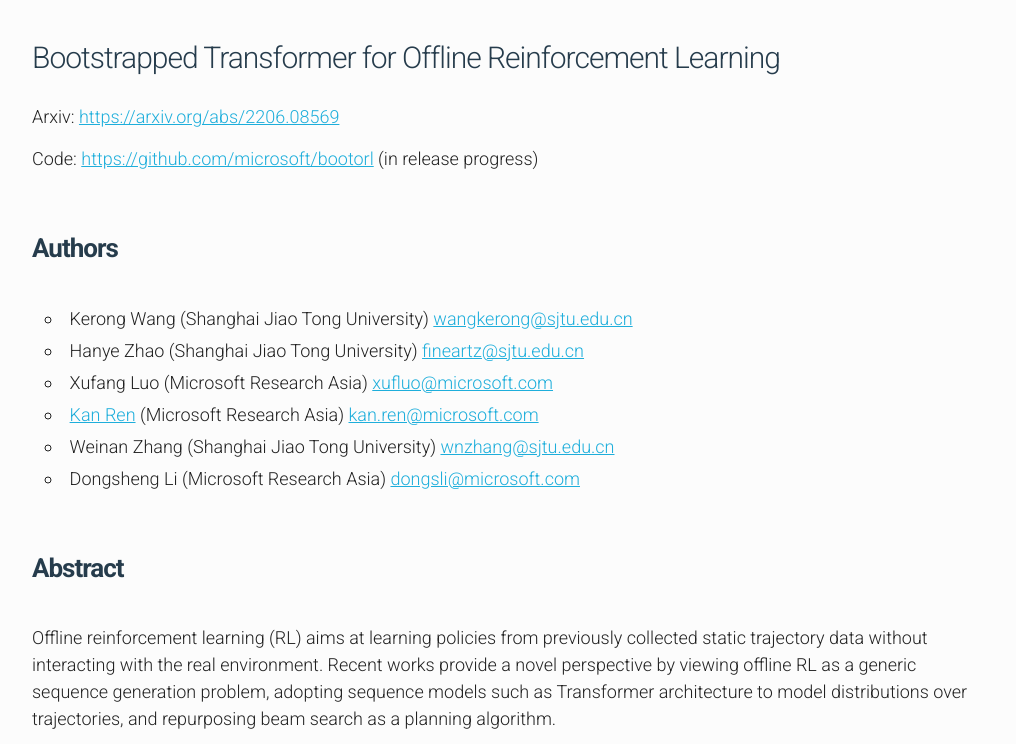
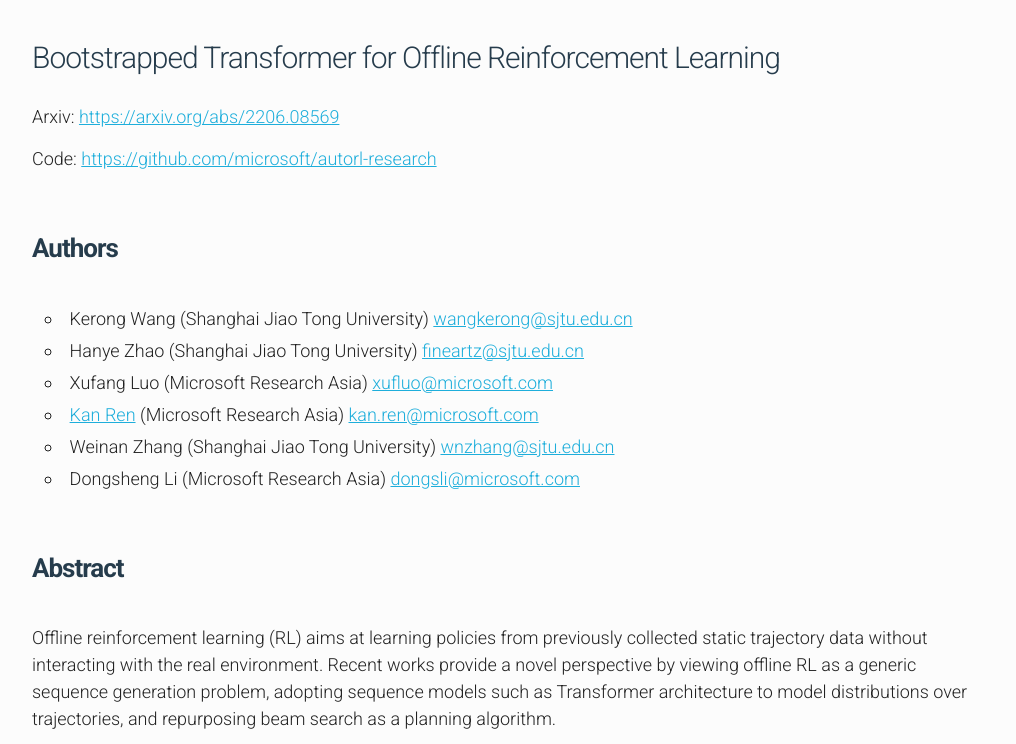
Before and after one commit to seqml/seqml.github.io, a plain HTML site: page bootorl/index.html in a window 1280 px wide. Shown: the top 744 px of the page, without its empty margins (128-1144 px from the left). Drawn offline with nearby package versions, Linux system fonts and the light colour scheme; some packages are replaced by stand-ins of ours.

Commit message:
update bootorl code link.

```diff
--- a/bootorl/index.html
+++ b/bootorl/index.html
@@ -40,7 +40,7 @@
 
 
 <p>Arxiv: <a target="_blank" and rel="noopener noreferrer" href="https://arxiv.org/abs/2206.08569">https://arxiv.org/abs/2206.08569</a></p>
-<p>Code: <a target="_blank" and rel="noopener noreferrer" href="https://github.com/microsoft/bootorl">https://github.com/microsoft/bootorl</a> (in release progress)</p>
+<p>Code: <a target="_blank" and rel="noopener noreferrer" href="https://github.com/microsoft/autorl-research">https://github.com/microsoft/autorl-research</a></p>
 <!-- <p>Supplementary: <a target="_blank" and rel="noopener noreferrer" href="TBD">TBD</a></p> -->
 
 
```
